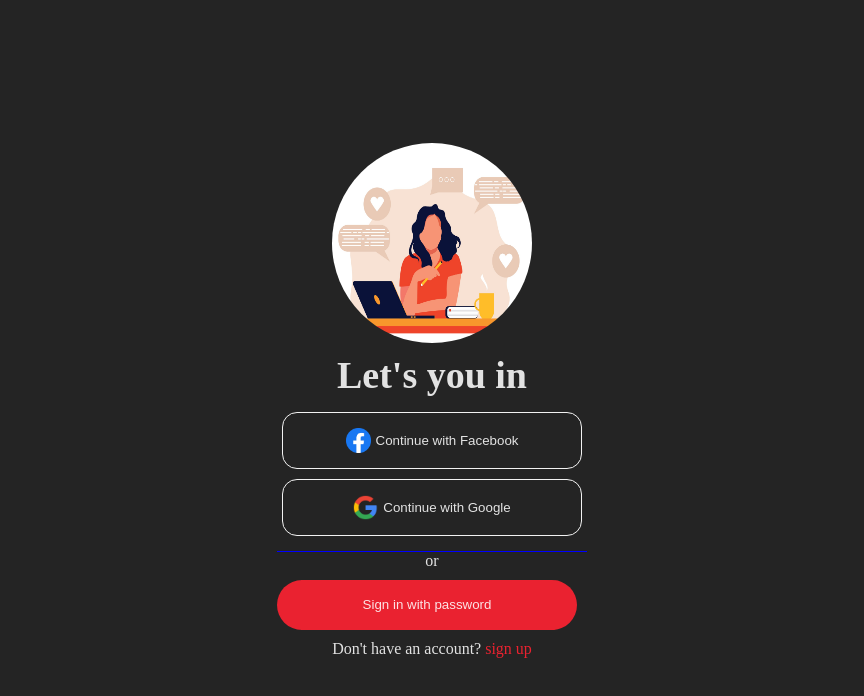
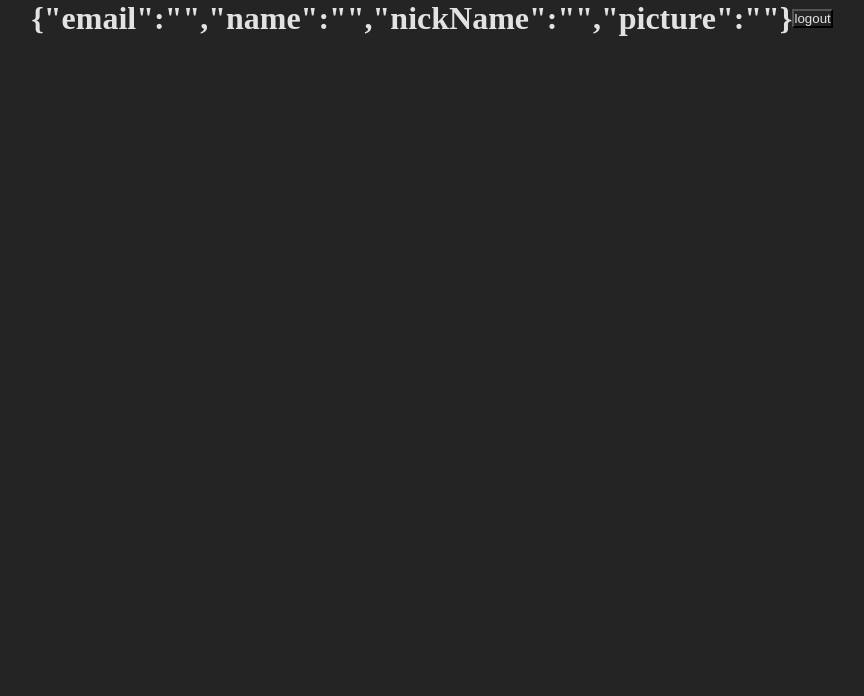
Before and after one commit to JosseMontano/goMovies, a React (Vite) app in the folder client/: page /home in a window 1280 px wide. Shown: the top 696 px of the page, without its empty margins (208-1072 px from the left). Built offline with nearby package versions, Linux system fonts and the light colour scheme.

Commit message:
refactoring dataBtn

```diff
--- a/client/package.json
+++ b/client/package.json
@@ -12,6 +12,7 @@
     "@auth0/auth0-react": "^1.12.1",
     "react": "^18.2.0",
     "react-dom": "^18.2.0",
+    "react-router-dom": "^6.7.0",
     "styled-components": "^5.3.6",
     "zustand": "^4.3.2"
   },
--- a/client/src/App.tsx
+++ b/client/src/App.tsx
@@ -1,14 +1,23 @@
-import { useState } from "react";
 import "./App.css";
-import { Index } from "./public/Auth";
+import { Index as Login } from "./public/Auth";
+import { Index as Home } from "./public/Home";
+import { BrowserRouter, Route, Routes } from "react-router-dom";
+import ProtectedRoute from "./global/components/protectedRoute";
+import { RouteMap } from "./route";
 
 function App() {
-  const [count, setCount] = useState(0);
-
   return (
-    <div className="App">
-      <Index />
-    </div>
+    <BrowserRouter>
+      <Routes>
+        {RouteMap.map((v) => (
+          <Route
+            element={<ProtectedRoute children={v.element} path={v.path} />}
+            path={v.path}
+            key={v.path}
+          />
+        ))}
+      </Routes>
+    </BrowserRouter>
   );
 }
 
--- /dev/null
+++ b/client/src/global/components/protectedRoute.tsx
@@ -0,0 +1,42 @@
+import { useEffect } from "react";
+import { useNavigate } from "react-router-dom";
+import { useUser } from "../store/user";
+
+interface Type {
+  children: JSX.Element;
+  path: string;
+}
+
+interface RouteType {
+  [key: string]: () => void;
+}
+
+const ProtectedRoute = ({ children, path }: Type) => {
+  const { user } = useUser();
+  const navigate = useNavigate();
+
+  const noLogged = () => {
+    if (user.email == "") {
+      navigate("/");
+    }
+  };
+
+  const logged = () => {
+    if (user.email != "") {
+      navigate("/home");
+    }
+  };
+
+  const verify = () => {
+   /*  logged();
+    noLogged(); */
+  };
+
+  useEffect(() => {
+    verify();
+  }, [user]);
+
+  return <>{children}</>;
+};
+
+export default ProtectedRoute;
--- a/client/src/global/store/user.tsx
+++ b/client/src/global/store/user.tsx
@@ -1,4 +1,5 @@
 import create from "zustand";
+import { persist } from "zustand/middleware";
 
 interface UserType {
   email: string;
@@ -10,20 +11,33 @@ interface UserType {
 interface Type {
   user: UserType;
   loginUser: (user: UserType) => void;
+  logOut:()=>void
 }
 
-const initialValue: UserType = {
+const initialValueUser: UserType = {
   email: "",
   name: "",
   nickName: "",
   picture: "",
 };
 
-export const useUser = create<Type>((set) => ({
-  user: initialValue,
+export const useUser = create(
+  persist<Type>(
+    (set) => ({
+      user: initialValueUser,
       loginUser: (user: UserType) => {
         set(() => ({
           user,
         }));
       },
+      logOut: () => {
+        set(() => ({
+          user: initialValueUser,
         }));
+      },
+    }),
+    {
+      name: "user",
+    }
+  )
+);
--- /dev/null
+++ b/client/src/public/Auth/data/buttonRedSocialJSX.tsx
@@ -0,0 +1,22 @@
+import FacebookImg from "../assets/Facebook.png";
+import GoogleImg from "../assets/google.png";
+
+type Params = {
+  signInFace: () => void;
+  loginWithRedirect: () => void;
+};
+
+export const ButtonRedSocialMap = ({ loginWithRedirect, signInFace }: Params) => {
+  return [
+    {
+      img: FacebookImg,
+      msg: "Continue with Facebook",
+      singIn: () => signInFace(),
+    },
+    {
+      img: GoogleImg,
+      msg: "Continue with Google",
+      singIn: () => loginWithRedirect(),
+    },
+  ];
+};
--- a/client/src/public/Auth/index.tsx
+++ b/client/src/public/Auth/index.tsx
@@ -1,8 +1,6 @@
 import styled from "styled-components";
 import { useAuth0 } from "@auth0/auth0-react";
 import IconIMG from "./assets/Icon.jpg";
-import FacebookImg from "./assets/Facebook.png";
-import GoogleImg from "./assets/google.png";
 import { colorPrimary } from "../../global/styles/colors";
 import { Img } from "./components/img";
 import { Title } from "./components/title";
@@ -11,12 +9,9 @@ import { Or } from "./components/or";
 import { Btn } from "./components/btn";
 import { TextSignUp } from "./components/textSignUp";
 import { useUser } from "../../global/store/user";
-
-type buttonRedSocialJSXType = {
-  img: string;
-  msg: string;
-  singIn: () => void;
-};
+import { useEffect } from "react";
+import { useNavigate } from "react-router-dom";
+import { ButtonRedSocialMap } from "./data/buttonRedSocialJSX";
 
 const Container = styled.div`
   display: grid;
@@ -26,36 +21,28 @@ const Container = styled.div`
 `;
 
 export const Index = () => {
-  const { loginWithRedirect, user: userGoogle } = useAuth0();
-  const { user, loginUser } = useUser();
+  const { loginWithRedirect, user, isAuthenticated } = useAuth0();
+  const { loginUser, user: UserStore } = useUser();
+  const signInFace = () => {};
+  const navigate = useNavigate();
 
-  const signInFace = () => {};
+  if (UserStore.email != "") {
+    navigate("/home");
+  }
 
-  const loginWithGoogle = () => {
-    loginWithRedirect();
-    if (userGoogle) {
-      let newUser = {
-        email: userGoogle.email!,
-        name: userGoogle.name!,
-        nickName: userGoogle.nickname!,
-        picture: userGoogle.picture!,
-      };
-      loginUser(newUser);
+  useEffect(() => {
+    if (user) {
+      const { email, name, nickname: nickName, picture } = user;
+      if (email && name && picture && nickName) {
+        loginUser({ email, name, nickName, picture });
+      }
     }
-  };
+  }, [isAuthenticated]);
 
-  const buttonRedSocialJSX: buttonRedSocialJSXType[] = [
-    {
-      img: FacebookImg,
-      msg: "Continue with Facebook",
-      singIn: () => signInFace(),
-    },
-    {
-      img: GoogleImg,
-      msg: "Continue with Google",
-      singIn: () => loginWithGoogle(),
-    },
-  ];
+  const buttonRedSocialJSX = ButtonRedSocialMap({
+    loginWithRedirect,
+    signInFace,
+  });
 
   return (
     <Container>
--- /dev/null
+++ b/client/src/public/Home/index.tsx
@@ -0,0 +1,28 @@
+import { useAuth0 } from "@auth0/auth0-react";
+import styled from "styled-components";
+import { useUser } from "../../global/store/user";
+
+type IndexProps = {};
+
+const StyledCard = styled.div`
+  display: flex;
+  align-items: center;
+  justify-content: center;
+`;
+
+export const Index = ({}: IndexProps) => {
+  const { logout: logOutAuth } = useAuth0();
+  const { user, logOut } = useUser();
+
+  const handleLogOut = () => {
+    logOut();
+    logOutAuth({ returnTo: window.location.origin });
+  };
+
+  return (
+    <StyledCard>
+      <h1>{JSON.stringify(user)}</h1>
+      <button onClick={() => handleLogOut()}>logout</button>
+    </StyledCard>
+  );
+};
--- /dev/null
+++ b/client/src/route.tsx
@@ -0,0 +1,13 @@
+import { Index as Login } from "./public/Auth";
+import { Index as Home } from "./public/Home";
+
+export const RouteMap = [
+  {
+    path: "/",
+    element: <Login />,
+  },
+  {
+    path: "/home",
+    element: <Home />,
+  },
+];
```
Also changed, not shown: 1 other file (tests, documents, lock files or other folders). Lines whose indentation alone changed are shown as unchanged.
